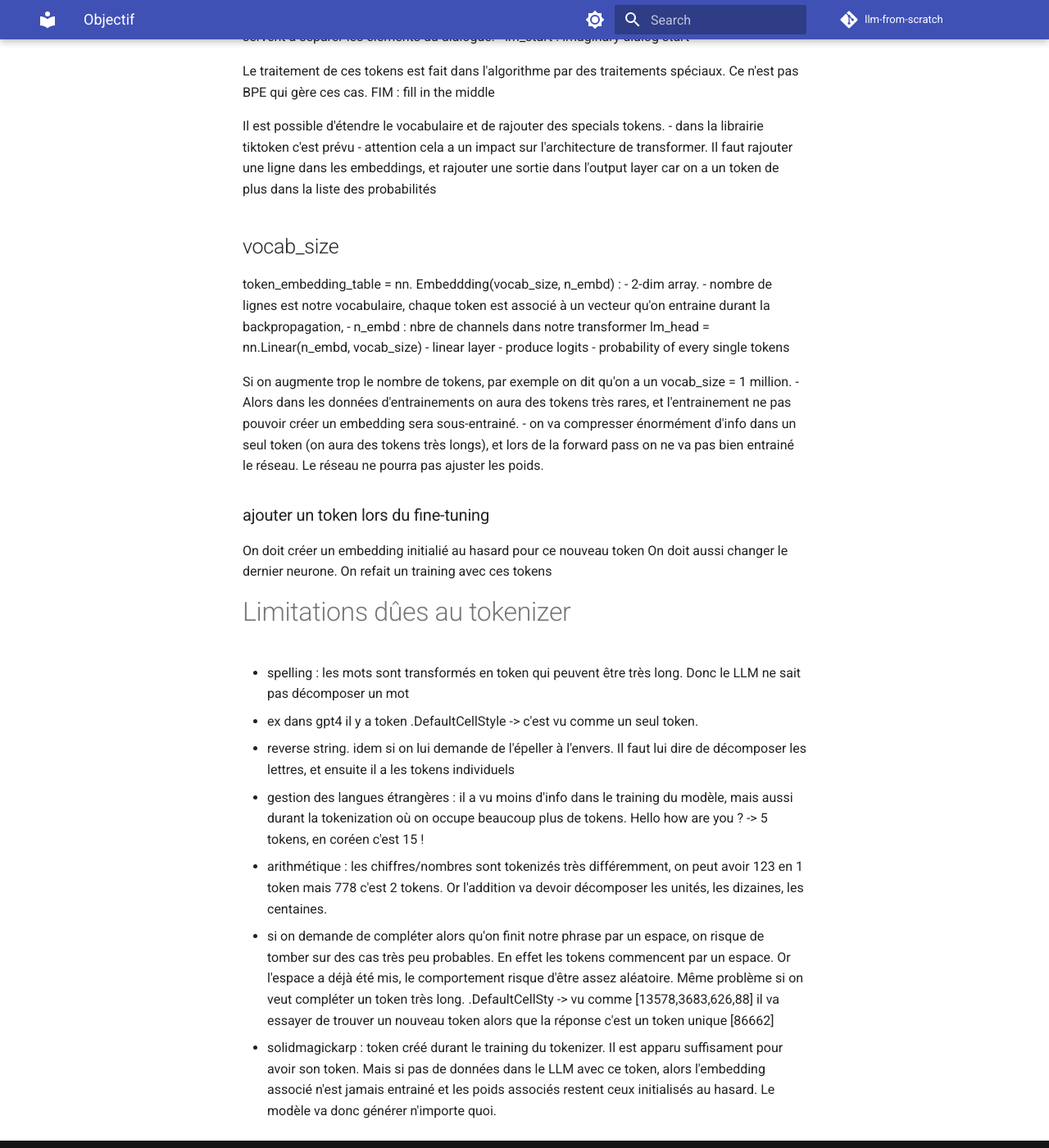
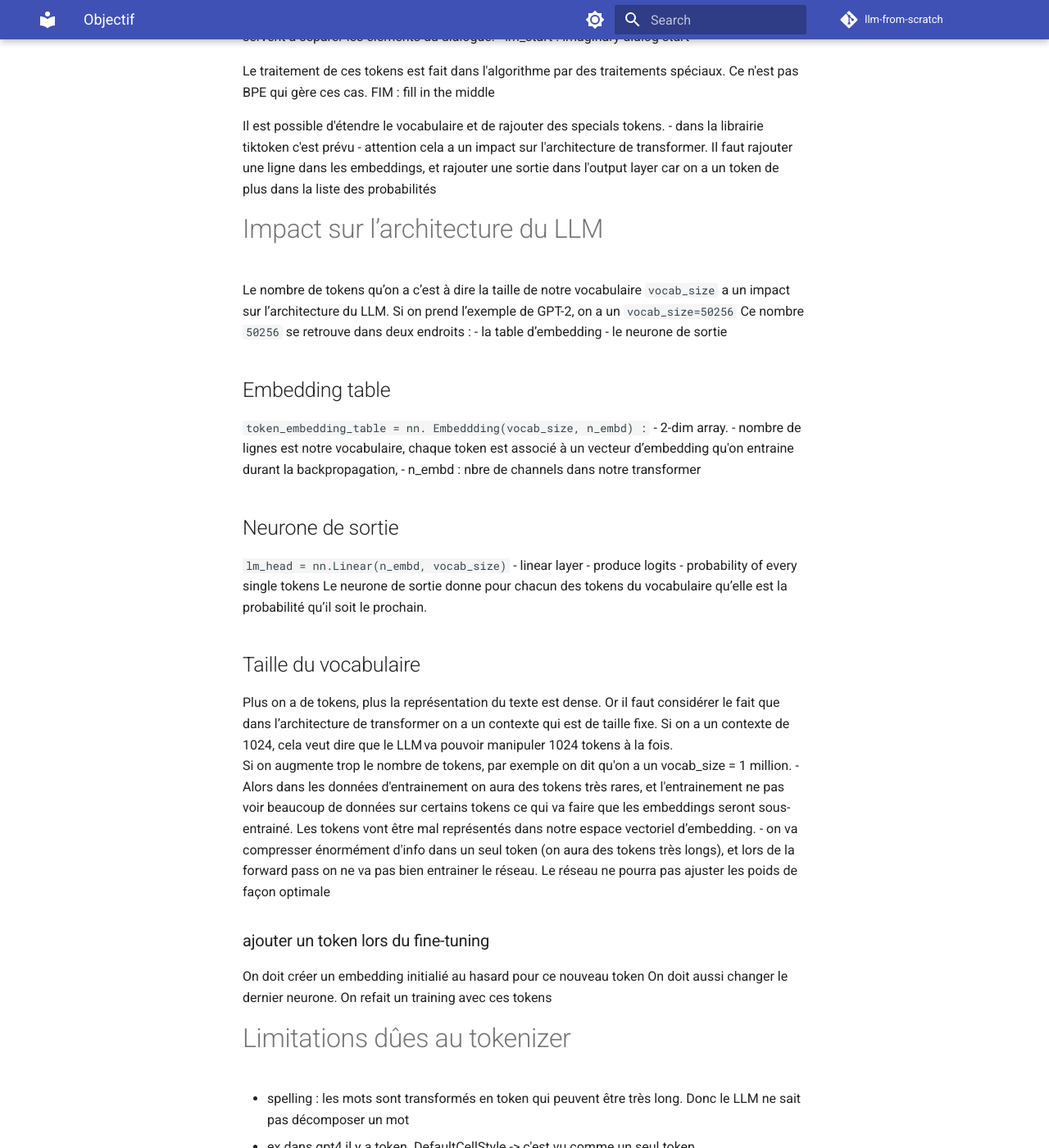
Before and after one commit to 1ou2/llm-from-scratch, an MkDocs documentation site: the page built from docs/concepts/tokenizer/tokenizer.md, in a window 1280 px wide and 1400 px high, scrolled down 3215 px. Shown: the whole window at 82% size. Built offline with MkDocs 1.6.1 and Material for MkDocs 9.7.7, drawn with Linux system fonts in a browser that asks for light colours; comment, search, counter and statistics services are not loaded.

Commit message:
llm in tokenizer

````diff
--- a/docs/concepts/tokenizer/tokenizer.md
+++ b/docs/concepts/tokenizer/tokenizer.md
@@ -115,19 +115,29 @@ Il est possible d'étendre le vocabulaire et de rajouter des specials tokens.
 - dans la librairie tiktoken c'est prévu
 - attention cela a un impact sur l'architecture de transformer. Il faut rajouter une ligne dans les embeddings, et rajouter une sortie dans l'output layer car on a un token de plus dans la liste des probabilités
 
-## vocab_size
-token_embedding_table = nn. Embeddding(vocab_size, n_embd) :
+# Impact sur l’architecture du LLM
+Le nombre de tokens qu’on a c’est à dire la taille de notre vocabulaire ```vocab_size``` a un impact sur l’architecture du LLM. Si on prend l’exemple de GPT-2, on a un ```vocab_size=50256```
+Ce nombre ```50256``` se retrouve dans deux endroits :
+- la table d’embedding
+- le neurone de sortie
+## Embedding table
+```token_embedding_table = nn. Embeddding(vocab_size, n_embd) : ```
 - 2-dim array.
-- nombre de lignes est notre vocabulaire, chaque token est associé à un vecteur qu'on entraine durant la backpropagation,
+- nombre de lignes est notre vocabulaire, chaque token est associé à un vecteur d’embedding qu'on entraine durant la backpropagation,
 - n_embd : nbre de channels dans notre transformer
-lm_head = nn.Linear(n_embd, vocab_size)
+
+## Neurone de sortie
+```lm_head = nn.Linear(n_embd, vocab_size)```
 - linear layer
 - produce logits
 - probability of every single tokens
+Le neurone de sortie donne pour chacun des tokens du vocabulaire qu’elle est la probabilité qu’il soit le prochain.
 
+## Taille du vocabulaire
+Plus on a de tokens, plus la représentation du texte est dense. Or il faut considérer le fait que dans l’architecture de transformer on a un contexte qui est de taille fixe. Si on a un contexte de 1024, cela veut dire que le LLM va pouvoir manipuler 1024 tokens à la fois.
 Si on augmente trop le nombre de tokens, par exemple on dit qu'on a un vocab_size = 1 million.
-- Alors dans les données d'entrainements on aura des tokens très rares, et l'entrainement ne pas pouvoir créer un embedding sera sous-entrainé.
-- on va compresser énormément d'info dans un seul token (on aura des tokens très longs), et lors de la forward pass on ne va pas bien entrainé le réseau. Le réseau ne pourra pas ajuster les poids.
+- Alors dans les données d'entrainement on aura des tokens très rares, et l'entrainement ne pas voir beaucoup de données sur certains tokens ce qui va faire que les embeddings seront sous-entrainé. Les tokens vont être mal représentés dans notre espace vectoriel d’embedding.
+- on va compresser énormément d'info dans un seul token (on aura des tokens très longs), et lors de la forward pass on ne va pas bien entrainer le réseau. Le réseau ne pourra pas ajuster les poids de façon optimale
 
 ### ajouter un token lors du fine-tuning
 On doit créer un embedding initialié au hasard pour ce nouveau token
````
